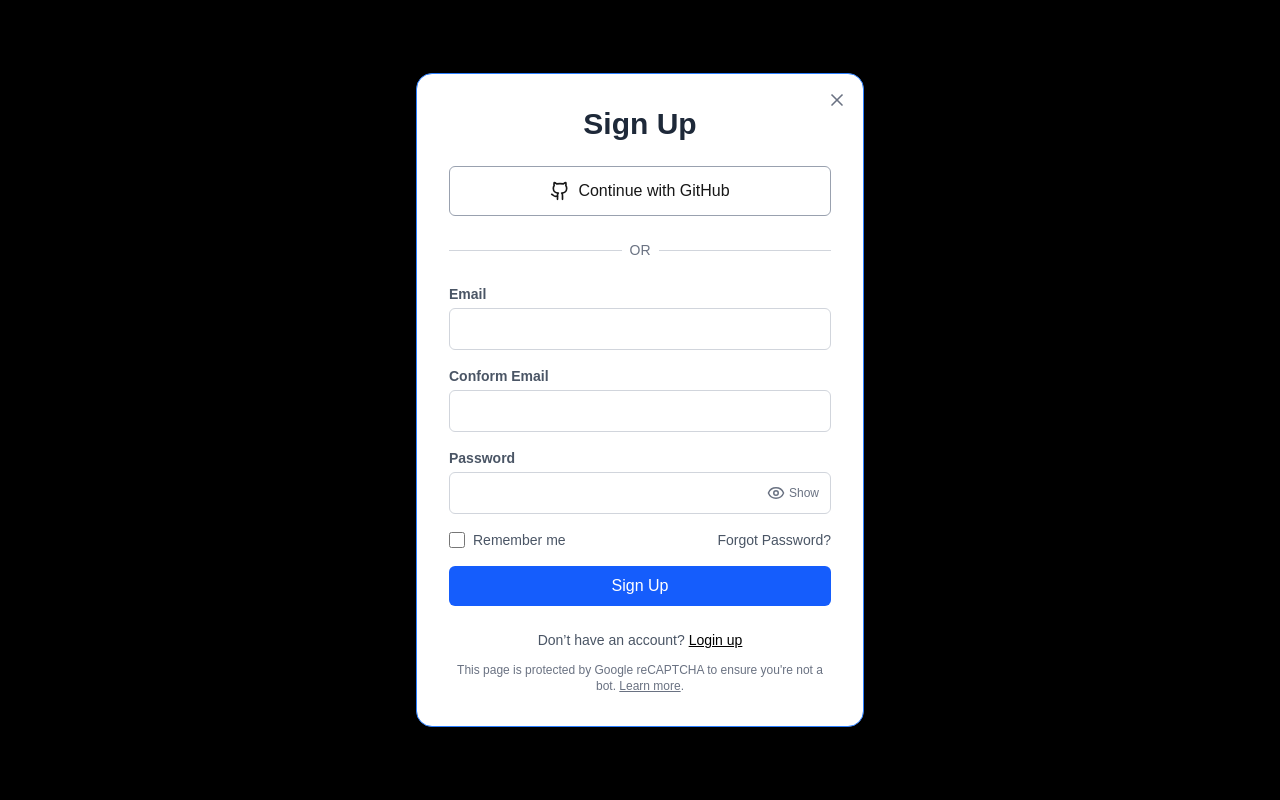
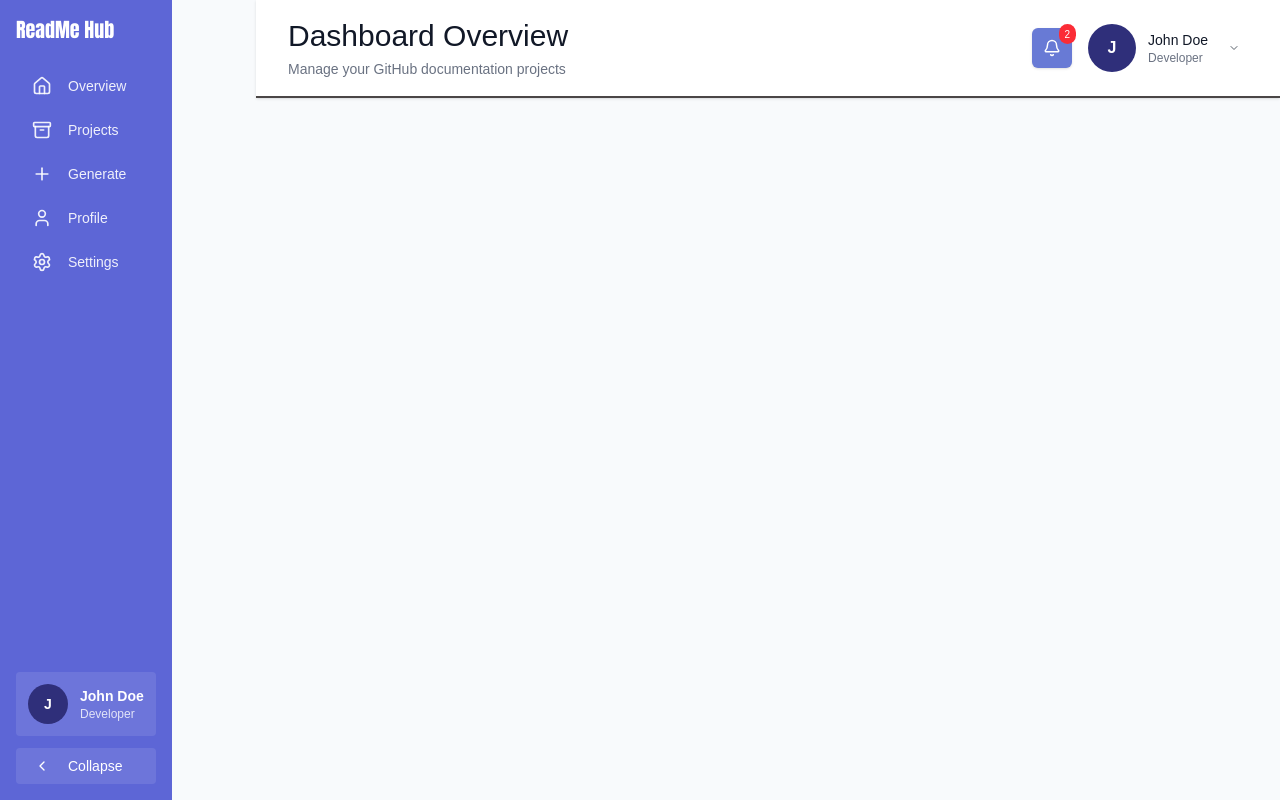
Before and after one commit to dvlpernarvin/AI_Readme_Generator, a Next.js app in the folder readme-gen/: page / in a window 1280 px wide. Built offline with nearby package versions, Linux system fonts and the light colour scheme.

Commit message:
only temp time set route for dashboard page

```diff
--- a/readme-gen/src/app/page.tsx
+++ b/readme-gen/src/app/page.tsx
@@ -1,8 +1,7 @@
 import Topbar from "./components/Topbar";
 import Footer from "./components/Footer";
+import Page from "./dashboard/page";
 import ContentSection from "./components/ContentSection";
-import Login from "./auth/Login";
-import Signup from "./auth/Signup";
 
 export default function Home() {
   return (
@@ -10,8 +9,7 @@ export default function Home() {
       {/* <Topbar /> */}
       {/* <ContentSection /> */}
       {/* <Footer /> */}
-      {/* <Login /> */}
-      <Signup />
+      <Page />
     </>
   );
 }
```
